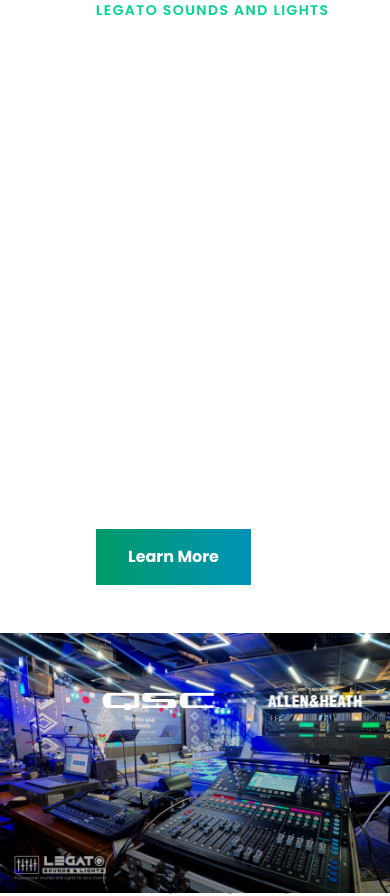
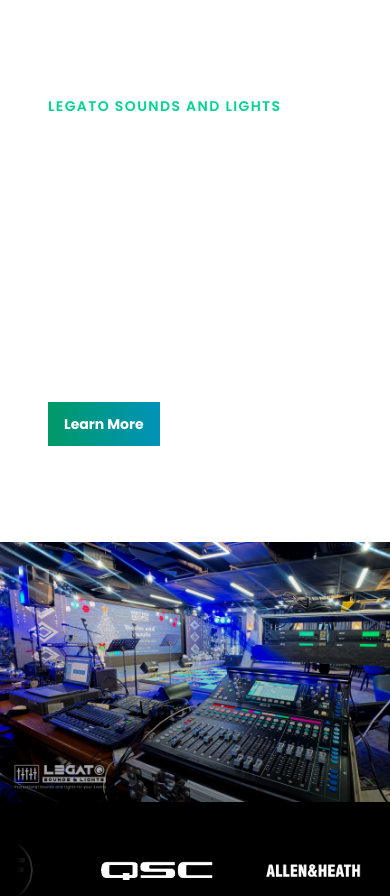
Before and after one commit to pjguitar15/legato-website, a Next.js app: page / in a window 390 px wide. Shown: the top 896 px of the page. Built offline with nearby package versions, Linux system fonts and the light colour scheme.

Commit message:
Improve landing page and sidebar responsiveness

```diff
--- a/app/components/ui/GradientListItem.tsx
+++ b/app/components/ui/GradientListItem.tsx
@@ -20,7 +20,7 @@
     <li
       onClick={() => router.push(`/${slug}`)}
       className={`
-    text-3xl relative transition-all select-none font-semibold
+    text-xl relative transition-all select-none font-semibold
     duration-300 hover:scale-105
     group
   `}
--- a/app/components/ui/HeroWithImage.tsx
+++ b/app/components/ui/HeroWithImage.tsx
@@ -20,29 +20,29 @@
 }) => {
   return (
     <section>
-      <div className='grid grid-cols-1 lg:grid-cols-2 gap-12 items-center h-[75vh]'>
+      <div className='grid grid-cols-1 lg:grid-cols-2 lg:gap-12 items-center lg:h-[75vh]'>
         <motion.div
           initial={{ opacity: 0, x: -50 }}
           whileInView={{ opacity: 1, x: 0 }}
           viewport={{ once: true }}
           transition={{ duration: 0.6 }}
-          className='flex flex-col gap-6 px-24'
+          className='flex flex-col gap-3 lg:gap-6 px-12 lg:px-24 py-24 lg:py-0'
         >
           {subtitle && (
             <p className='text-sm uppercase tracking-widest text-emerald-400 font-semibold'>
               {subtitle}
             </p>
           )}
-          <h2 className='text-4xl lg:text-5xl font-semibold text-white leading-tight'>
+          <h2 className='text-3xl lg:text-5xl font-semibold text-white leading-tight'>
             {title}
           </h2>
-          <p className='text-base text-white/70 leading-relaxed'>
+          <p className='text-sm lg:text-base text-white/70 leading-relaxed'>
             {description}
           </p>
           <div className='pt-4'>
             <button
               onClick={ctaAction}
-              className='px-8 py-4 bg-linear-to-r from-emerald-600 to-cyan-600 text-white font-bold hover:scale-105 transition-transform duration-300 cursor-pointer'
+              className='px-4 py-3 lg:px-8 lg:py-4 bg-linear-to-r from-emerald-600 to-cyan-600 text-white font-bold hover:scale-105 transition-transform duration-300 cursor-pointer text-sm lg:text-base'
             >
               {ctaText}
             </button>
@@ -56,11 +56,9 @@
           transition={{ duration: 0.6, delay: 0.2 }}
           className='relative w-full h-full'
         >
-          <Image
+          <img
             src={imageSrc}
             alt={imageAlt}
-            width={1800}
-            height={1800}
             className='w-full h-full object-cover'
           />
           <div className='absolute inset-0 bg-linear-to-t from-black/40 to-transparent' />
--- a/app/globals.css
+++ b/app/globals.css
@@ -32,7 +32,6 @@
   background: var(--background);
   color: var(--foreground);
   font-family: Arial, Helvetica, sans-serif;
-
   overflow-x: hidden;
   scroll-behavior: smooth;
 }
```
